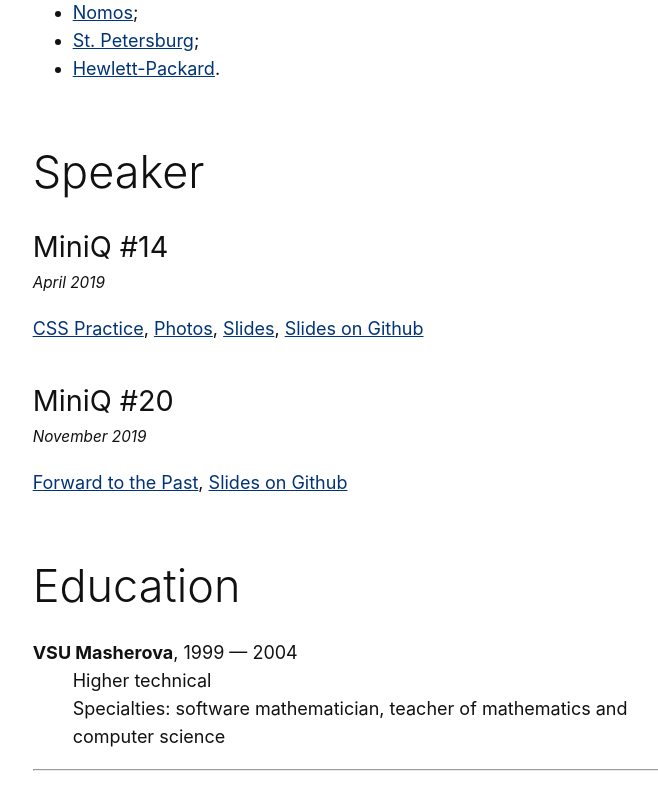
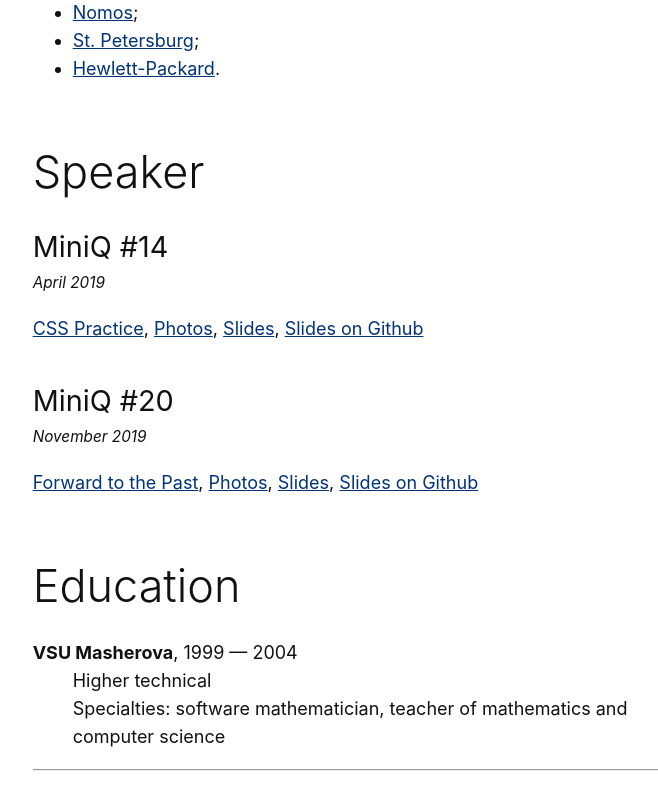
Before and after one commit to bndby/bndby2, a Next.js app: page / in a window 1280 px wide. Shown: the part 4484-5284 px from the top of the page, without its empty margins (242-900 px from the left). Built offline with nearby package versions, Linux system fonts and the light colour scheme.

Commit message:
Update index.tsx

```diff
--- a/pages/index.tsx
+++ b/pages/index.tsx
@@ -264,6 +264,8 @@ const Home = () => (
       <h4>November 2019</h4>
       <p>
         <a href="https://community-z.com/events/miniq-vitebsk-20/talks/1741">Forward to the Past</a>,{' '}
+        <a href="https://community-z.com/communities/vitebsk-miniq/albums/50">Photos</a>,{' '}
+        <a href="https://www.slideshare.net/vitebsk-miniq/ss-197345518">Slides</a>,{' '}
         <a href="https://github.com/bndby/doklad-jamstack">Slides on Github</a>
       </p>
     </section>
```
